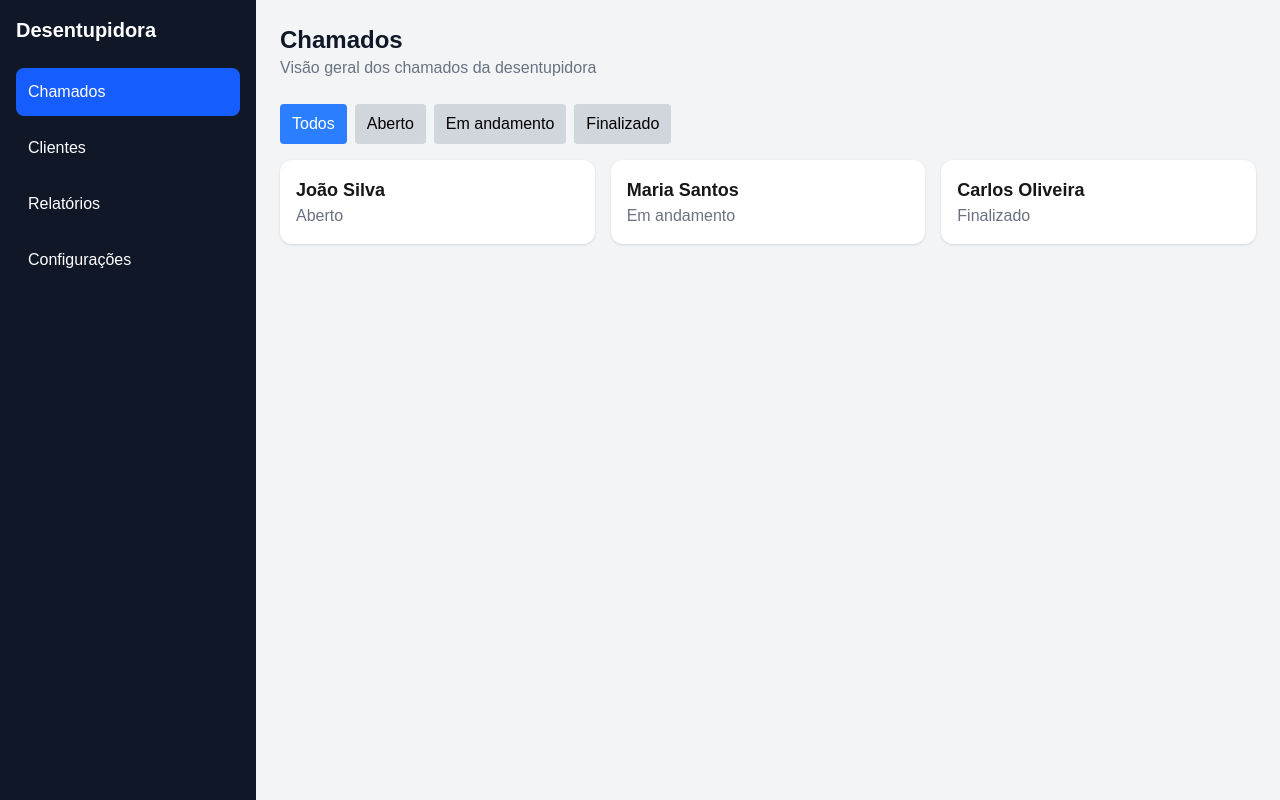
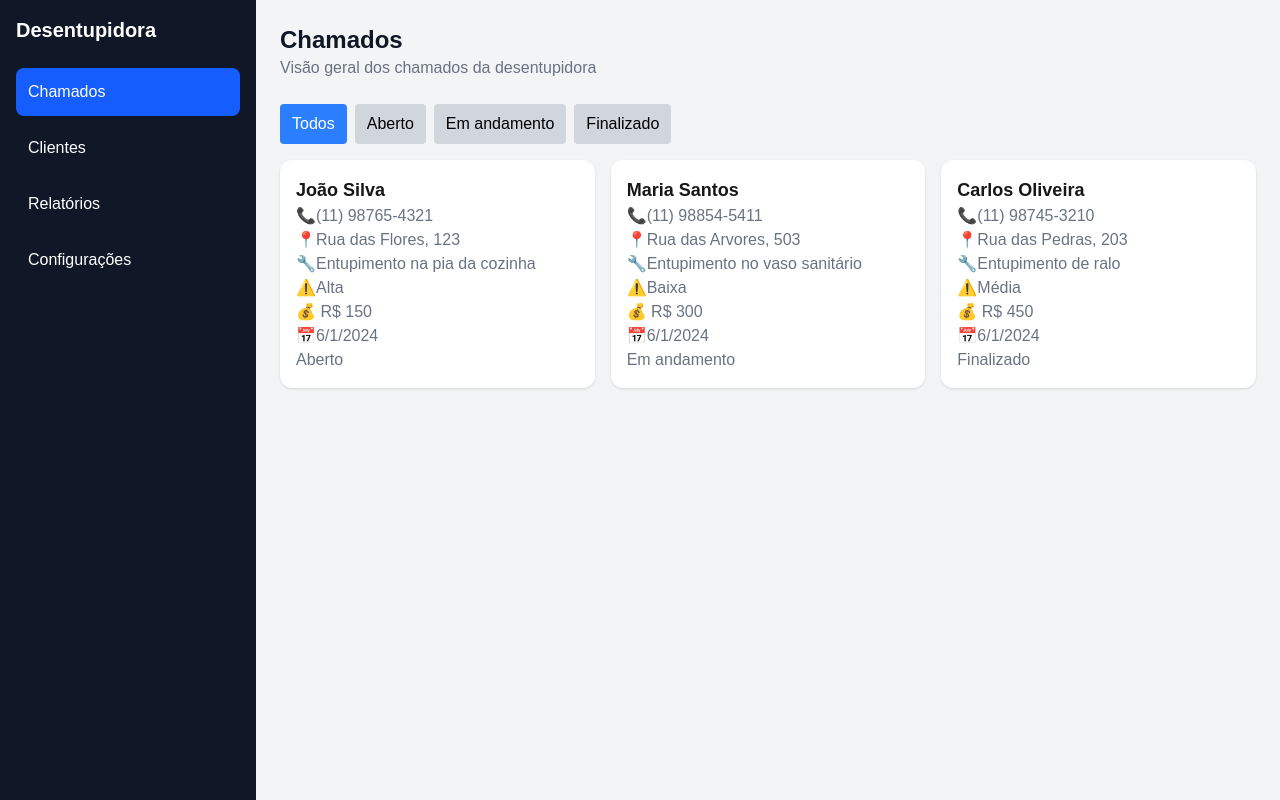
Before and after one commit to Loneking66/desentupidora-saas, a Next.js app: page / in a window 1280 px wide. Built offline with nearby package versions, Linux system fonts and the light colour scheme.

Commit message:
feat: adiciona detalhes aos cards de chamados

```diff
--- a/app/page.tsx
+++ b/app/page.tsx
@@ -4,23 +4,41 @@ import React from "react"
 import Sidebar from "@/components/Sidebar"
 import FiltroStatus from "@/components/FiltroStatus"
 import CardChamado from "@/components/CardChamado"
-import { Chamado } from "@/types/chamado"
 
 export default function Page() {
   const [menuAtivo, setMenuAtivo] = React.useState("Chamados");
   const [filtroStatus, setFiltroStatus] = React.useState("Todos");
 
-  const chamados: Chamado[] = [
+  const chamados= [
     { id: 1,
       cliente: "João Silva",
+      telefone: "(11) 98765-4321",
+      endereco: "Rua das Flores, 123",
+      descricao: "Entupimento na pia da cozinha",
+      prioridade: "Alta",
+      valor: 150.00,
+      dataAbertura: "2024-06-01T10:00:00Z",
       status: "Aberto",
+
     },
     { id: 2,
       cliente: "Maria Santos",
+       telefone: "(11) 98854-5411",
+      endereco: "Rua das Arvores, 503",
+      descricao: "Entupimento no vaso sanitário",
+      prioridade: "Baixa",
+      valor: 300.00,
+      dataAbertura: "2024-06-01T10:00:00Z",
       status: "Em andamento",
     },
     { id: 3,
       cliente: "Carlos Oliveira",
+       telefone: "(11) 98745-3210",
+      endereco: "Rua das Pedras, 203",
+      descricao: "Entupimento de ralo",
+      prioridade: "Média",
+      valor: 450.00,
+      dataAbertura: "2024-06-01T10:00:00Z",
       status: "Finalizado",
     },
   ];
@@ -68,6 +86,12 @@ export default function Page() {
             key={item.id}
             id={item.id}
             cliente={item.cliente}
+            telefone={item.telefone}
+            endereco={item.endereco}
+            descricao={item.descricao}
+            prioridade={item.prioridade}
+            valor={item.valor}
+            dataAbertura={item.dataAbertura}
             status={item.status}
           />
         ))}
--- a/components/CardChamado.tsx
+++ b/components/CardChamado.tsx
@@ -1,10 +1,16 @@
 interface CardChamadoProps {
   id: number;
   cliente: string;
+  telefone: string;
+  endereco: string;
+  descricao: string;
+  prioridade: string;
+  valor: number;
+  dataAbertura: string;
   status: string;
 }
 
-export default function CardChamado({ id, cliente, status }: CardChamadoProps) {
+export default function CardChamado({ id, cliente, telefone, endereco, descricao, prioridade, valor, dataAbertura, status }: CardChamadoProps) {
   return (
     <div
       className="bg-white p-4 rounded-xl shadow"
@@ -13,6 +19,30 @@ export default function CardChamado({ id, cliente, status }: CardChamadoProps) {
         {cliente}
       </h3>
 
+      <p className="text-gray-500">📞
+        {telefone}
+      </p>
+
+      <p className="text-gray-500">📍
+        {endereco}
+      </p>
+
+      <p className="text-gray-500">🔧
+        {descricao}
+      </p>
+
+      <p className="text-gray-500">⚠️
+        {prioridade}
+      </p>
+
+      <p className="text-gray-500">💰
+        R$ {valor}
+      </p>
+
+      <p className="text-gray-500">📅
+        {new Date(dataAbertura).toLocaleDateString()}
+      </p>
+
       <p className="text-gray-500">
         {status}
       </p>
```
